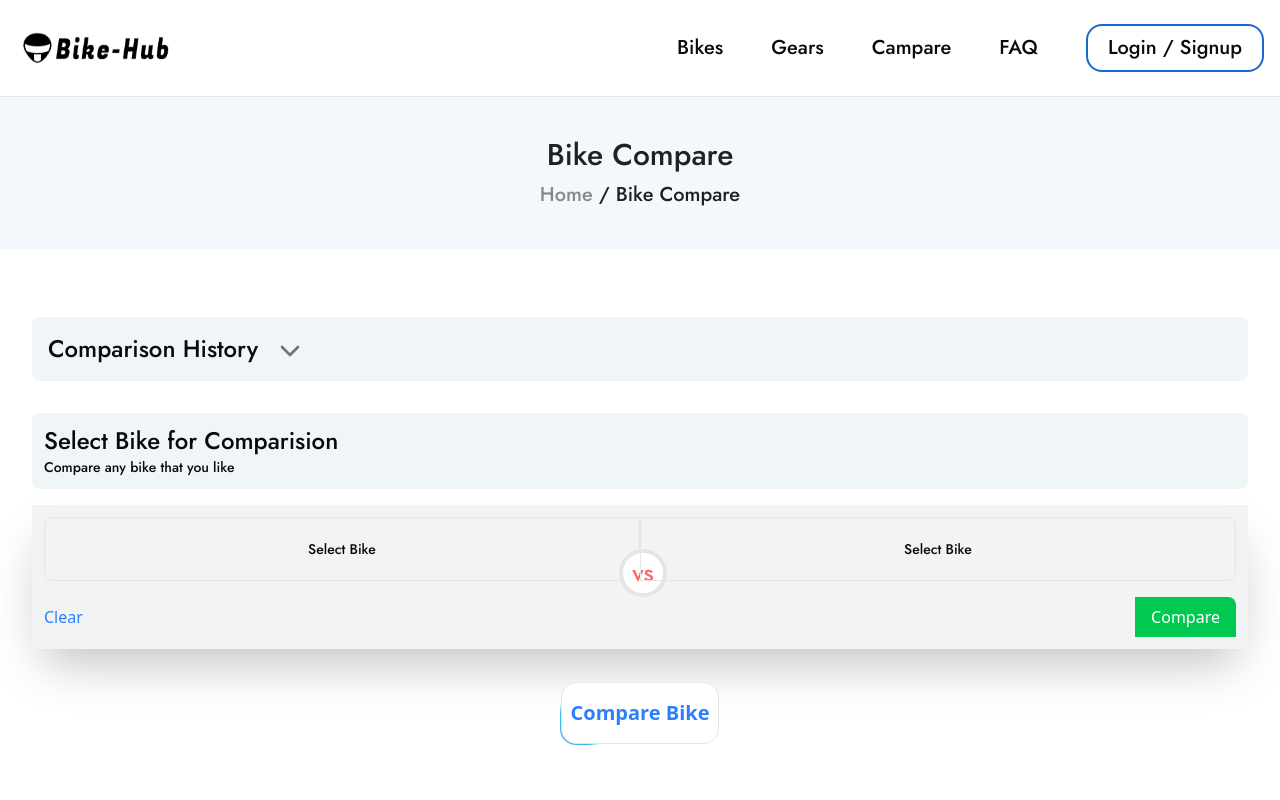
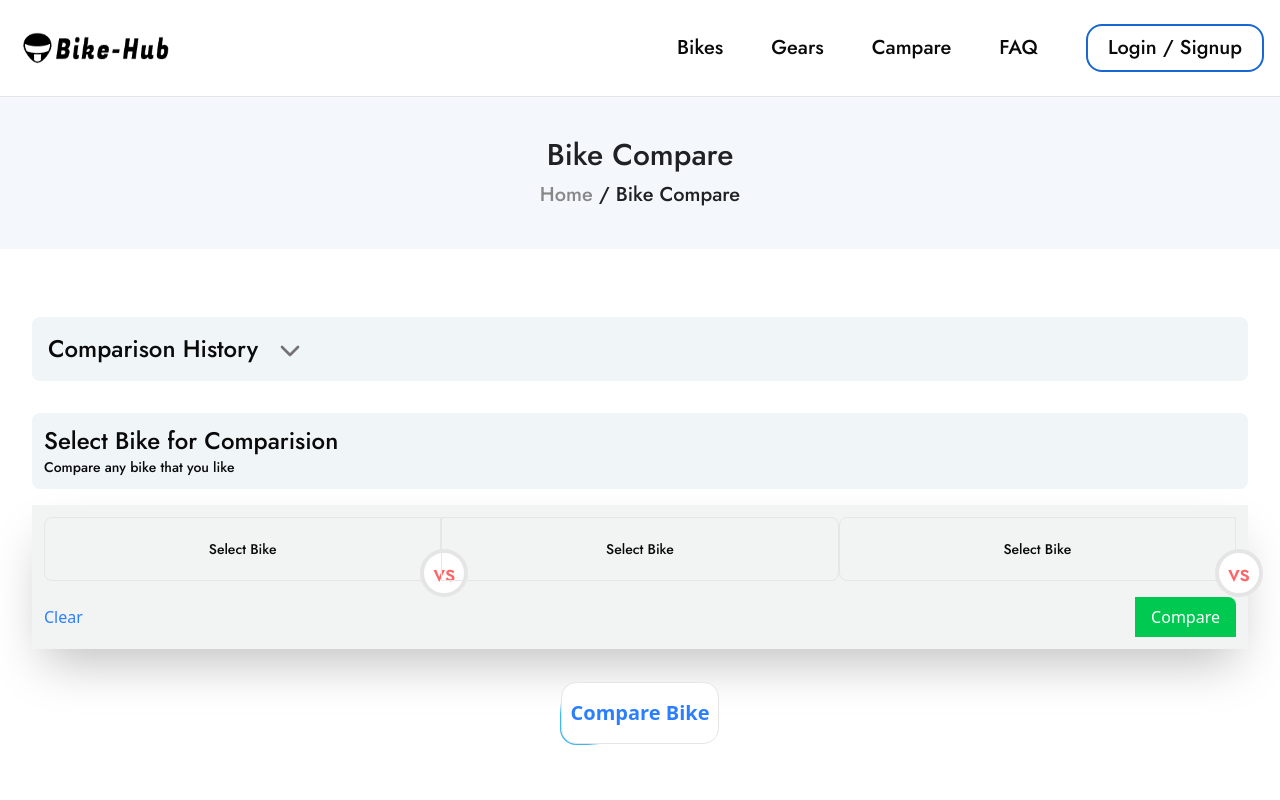
Before and after one commit to Hassan-mw/Bike-Hub, a Next.js app: page /compare in a window 1280 px wide. Shown: the top 800 px of the page. Built offline with nearby package versions, Linux system fonts and the light colour scheme; no server answers.

Commit message:
Updated data

```diff
--- /dev/null
+++ b/app/compare/BikeThirdSelector.tsx
@@ -0,0 +1,29 @@
+'use client';
+
+import { Jost } from 'next/font/google'
+import React from 'react'
+import BikeSelector from './BikeSelector'
+
+
+
+const jost=Jost({
+  weight:['500'],
+  subsets:['latin']
+})
+
+
+const BikeRight = () => {
+const value='right';
+  return (
+    <div className='w-full flex flex-col space-y-3'>
+  <div>
+  <BikeSelector border='border rounded-l-none rounded-md border-[#e6e6e6] ' type='hidden' value={value}/>
+
+  </div>
+    </div>
+
+
+   )
+ }
+
+export default BikeRight
--- a/app/compare/CompareBikeBody.tsx
+++ b/app/compare/CompareBikeBody.tsx
@@ -1,7 +1,7 @@
 'use client'
 import React, { useState } from 'react'
-import BikeLeft from './BikeOneSelector'
-import BikeRight from './BikeRight'
+import BikeOneSelector from './BikeOneSelector'
+import BikeRight from './BikeSecondSelector'
 import { Jost } from 'next/font/google'
 import CompareBothBike from './CompareBothBike'
 
@@ -78,8 +78,9 @@ const CompareBikeBody =({leftBike,rightBike,left,right}:parametersTyes) => {
        <div className='w-full flex flex-col space-y-4 shadow-2xl bg-[#f2f3f3] p-3'>
     <div className='w-full flex items-center justify-between    '>
 
-        <BikeLeft />
+        <BikeOneSelector />
         <BikeRight/>
+        <BikeOneSelector />
         </div>
       <div className='w-full flex items-center justify-between'>
         <div className='text-blue-500'>Clear</div>
```
Also changed, not shown: app/compare/BikeSecondSelector.tsx (renamed from app/compare/BikeRight.tsx).
